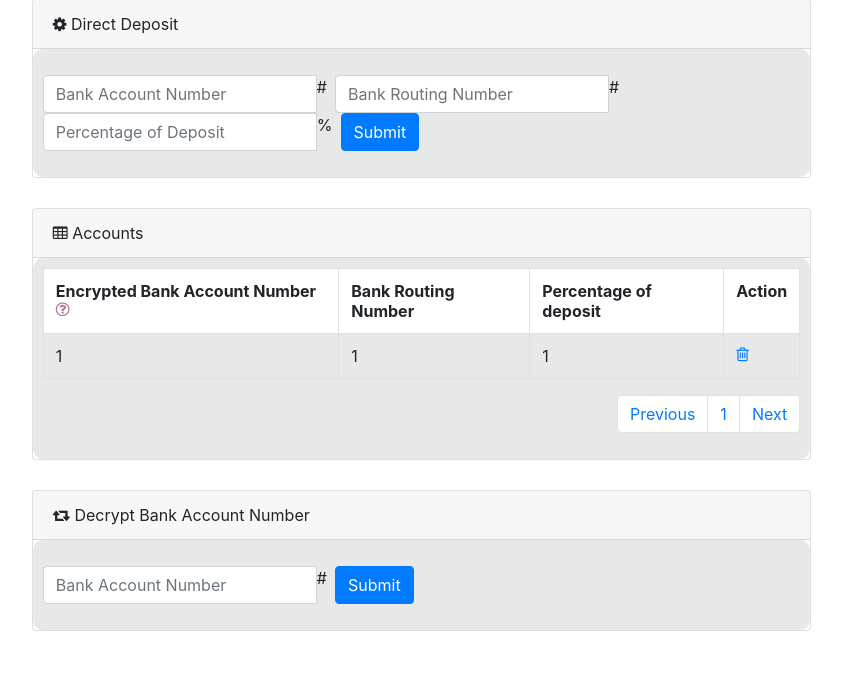
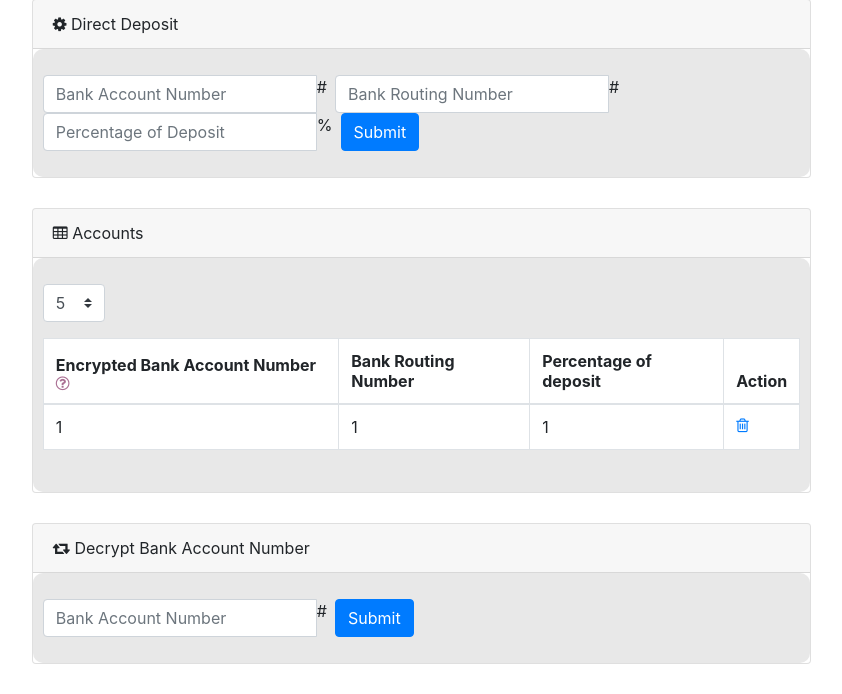
Before and after one commit to Contrast-Security-OSS/DjanGoat, a Django app: template template/users/pay/index.html in a window 1280 px wide. Shown: the part 185-879 px from the top of the page, without its empty margins (184-1026 px from the left). Before the commit the page ends 816 px from the top, so only its background shows below. Run offline with Django 3.2, Linux system fonts and the light colour scheme; tables that the repository leaves empty hold one stand-in row (values such as "Sample post"); the template is opened without the code that fills it: values that come from a table or form of the project are taken from there, most other values are stand-ins (such as "Sample title", 1, 10 or a date in 2020); some libraries are stand-ins or nearby versions.

Commit message:
CONTRAST-15135 user can now change the number of items displayed on page, page-links hide when appropriate

```diff
--- a/static/app/javascript/users/pay/index.js
+++ b/static/app/javascript/users/pay/index.js
@@ -65,28 +65,118 @@ function decryptDirectDeposit() {
       });
 }
 
+/* Tracks the page currently being viewed, default to 1*/
 var currentPage = 1;
+var MAX_PAGE_NUM = 1;
 
 
 /**
- * Populates the table based on the data passed in,
- * the page number being clicked, and the number of items on a page.
+ * Hides and displays the table based on the page number passed in
  */
-function populateTable(page) {
+function hideAndDisplayItems(page) {
     $("[class^='page-item-']").css("display", "none");
     $(".page-item-" + page).css("display", "table-row");
     currentPage = page;
 
+    console.log(currentPage)
+
+    if (currentPage == MAX_PAGE_NUM) {
+        $("#nextPageLink").css("display", "none")
+    } else {
+        $("#nextPageLink").css("display", "list-item")
+    }
+
+    if (currentPage == 1) {
+        console.log("previous")
+        $("#previousPageLink").css("display", "none")
+    } else {
+        $("#previousPageLink").css("display", "list-item")
+    }
+
+
 }
 
+/**
+ * Takes user to next page
+ */
 function next() {
-    populateTable(currentPage + 1);
+    if (currentPage < MAX_PAGE_NUM) {
+        hideAndDisplayItems(currentPage + 1);
+    }
 }
 
+/**
+ * Takes user to previous page
+ */
 function previous() {
-    populateTable(currentPage - 1);
+    if (currentPage > 1) {
+        hideAndDisplayItems(currentPage - 1);
+    }
+}
+
+/**
+ * Applies classes to rows on the page depending on how many should be displayed on the page
+ * Classes are used to hide/display appropriate items depending on page selected
+ */
+function applyPageClasses() {
+    /* Get the number of items supposed to be on each page */
+    numPerPage = $('#itemsPerPageSelect').val();
+
+    var count = 0;
+    var pageNum = 1
+
+    /*Add the appropriate page-item-* class where * is the page the item should be on*/
+    rows = $('#ddTableBody').children().each( function() {
+        $(this).prop('class', "page-item-" + pageNum);
+        /*Increase the count of numItems on pageNums page*/
+        count = count + 1;
+
+        /*If the number of items added to pageNum is the max it should be, go to next page. a*/
+        if (count == numPerPage) {
+            count = 0;
+            pageNum = pageNum + 1;
+        }
+
+    });
+}
+
+/**
+ * Builds the pagination links at the base of the table
+ */
+function buildPageLinks() {
+    /* Get the number of items supposed to be on each page */
+    var numPerPage = $('#itemsPerPageSelect').val();
+    /*Get the total number of items in the table*/
+    var numItems = $('#ddTableBody tr').length;
+    /*Calculate the number of pages there should be*/
+    var numPages = Math.ceil(numItems/numPerPage);
+    MAX_PAGE_NUM = numPages;
+
+    /*If there should be page links, build them*/
+    if (numPages > 1) {
+        /*Add previous page link*/
+        $('.pagination').html("<li id='previousPageLink' class='page-item'><a class='page-link' onclick='previous()'>Previous</a></li>");
+
+        /*Add a page link for each page that there should be*/
+        for (i = 1; i <= numPages; i++) {
+            pageLink = "<li class='page-item'><a class='page-link' onclick='hideAndDisplayItems(" + i + ")'>" + i + "</a></li>";
+            $('.pagination').append(pageLink);
+        }
+
+        /*Add next page link*/
+        $('.pagination').append("<li id='nextPageLink' class='page-item'><a class='page-link' onclick='next()'>Next</a></li>");
+    } else {
+        $('.pagination').html("");
+    }
+
+}
+
+function populateTable() {
+    applyPageClasses();
+    buildPageLinks();
+    hideAndDisplayItems(1);
 }
 
 $( document ).ready(function() {
-    populateTable(1);
+    populateTable();
 });
--- a/template/users/pay/index.html
+++ b/template/users/pay/index.html
@@ -56,7 +56,17 @@
                             </ul>
                         {% endif %}
                         <div class="well">
+                            <form class="form-inline">
+                                <select class="custom-select mb-2 mr-sm-2 mb-sm-0" id="itemsPerPageSelect" onchange="populateTable(1)">
+                                    <option>5</option>
+                                    <option>10</option>
+                                    <option>20</option>
+                                    <option>50</option>
+                                </select>
+                            </form>
+
                             <table id="ddTable" class="table table-hover table-bordered">
+                                <thead>
                                     <tr>
                                         <th>
                                             Encrypted Bank Account Number
@@ -66,8 +76,10 @@
                                         <th>Percentage of deposit</th>
                                         <th>Action</th>
                                     </tr>
+                                </thead>
+                                <tbody id="ddTableBody">
                                     {% for entry in direct_deposits %}
-                                <tr id="entry{{ entry.id }}" class="page-item-{{ forloop.counter0|integer_division:4|add:1 }}">
+                                    <tr id="entry{{ entry.id }}">
                                         <td class="accNum"> {{ entry.bank_account_num }}</td>
                                         <td>{{ entry.bank_routing_num }}</td>
                                         <td>{{ entry.percent_of_deposit }}</td>
@@ -76,20 +88,21 @@
                                         </td>
                                     </tr>
                                     {% endfor %}
+                                </tbody>
                             </table>
                                 <nav aria-label="Page navigation example">
                                     <ul class="pagination justify-content-end">
-                                        <li class="page-item"><a class="page-link" onclick="previous()">Previous</a></li>
-                                        {% for entry in direct_deposits %}
-                                            {% if forloop.counter0|divisibleby:4 %}
-                                                {% widthratio forloop.counter0 4 1 as page_number%}
-                                                <li class="page-item">
-                                                    <a onclick="populateTable({{ page_number|add:1 }})" class="page-link">{{ page_number|add:"1" }}</a>
-                                                </li>
-                                            {% endif %}
-                                        {% endfor %}
+                                        <!--<li id="previousLink" class="page-item"><a class="page-link" onclick="previous()">Previous</a></li>-->
+                                        <!--{% for entry in direct_deposits %}-->
+                                            <!--{% if forloop.counter0|divisibleby:4 %}-->
+                                                <!--{% widthratio forloop.counter0 4 1 as page_number%}-->
+                                                <!--<li class="page-item">-->
+                                                    <!--<a onclick="hideAndDisplayItems({{ page_number|add:1 }})" class="page-link">{{ page_number|add:"1" }}</a>-->
+                                                <!--</li>-->
+                                            <!--{% endif %}-->
+                                        <!--{% endfor %}-->
 
-                                        <li class="page-item"><a class="page-link" onclick="next()">Next</a></li>
+                                        <!--<li class="page-item"><a class="page-link" onclick="next()">Next</a></li>-->
                                     </ul>
                                 </nav>
                         </div>
```
Lines whose indentation alone changed are shown as unchanged.
